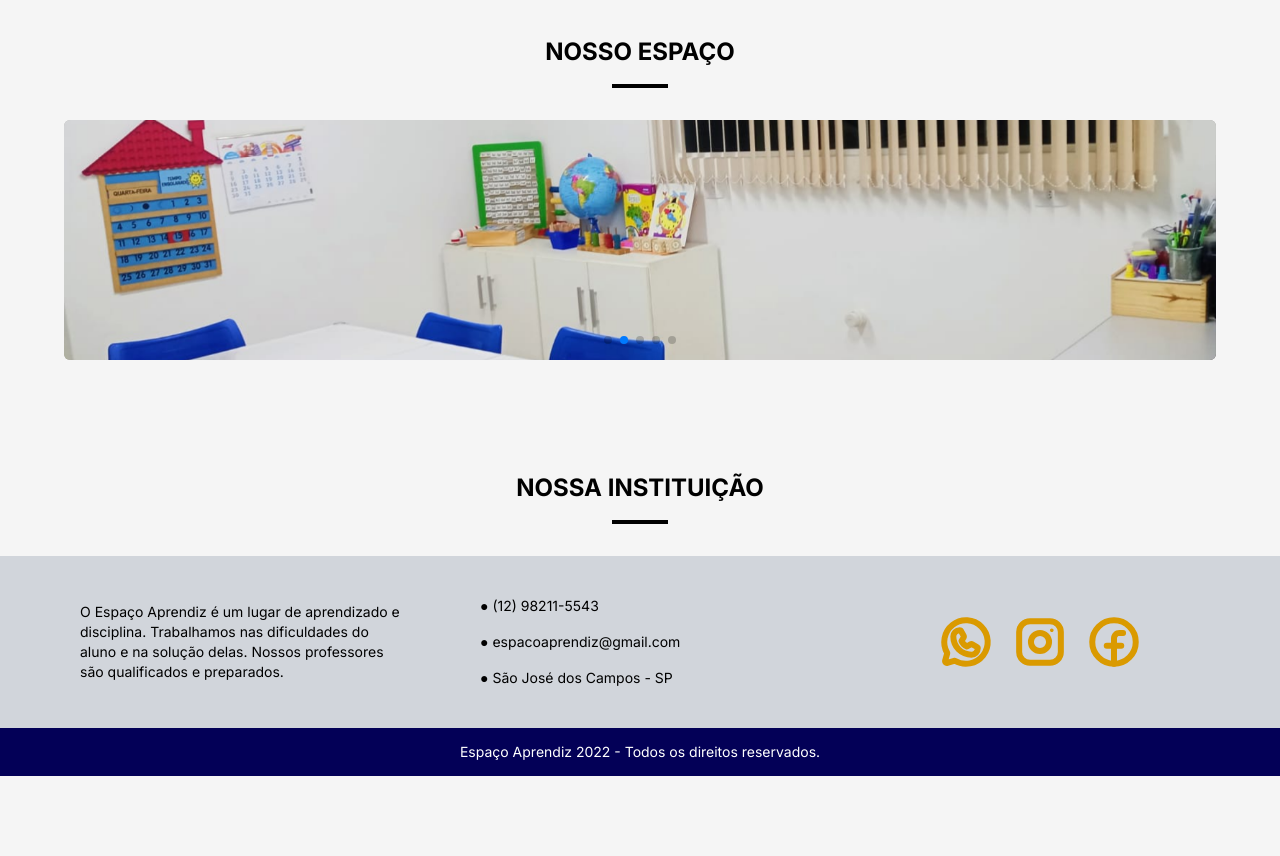
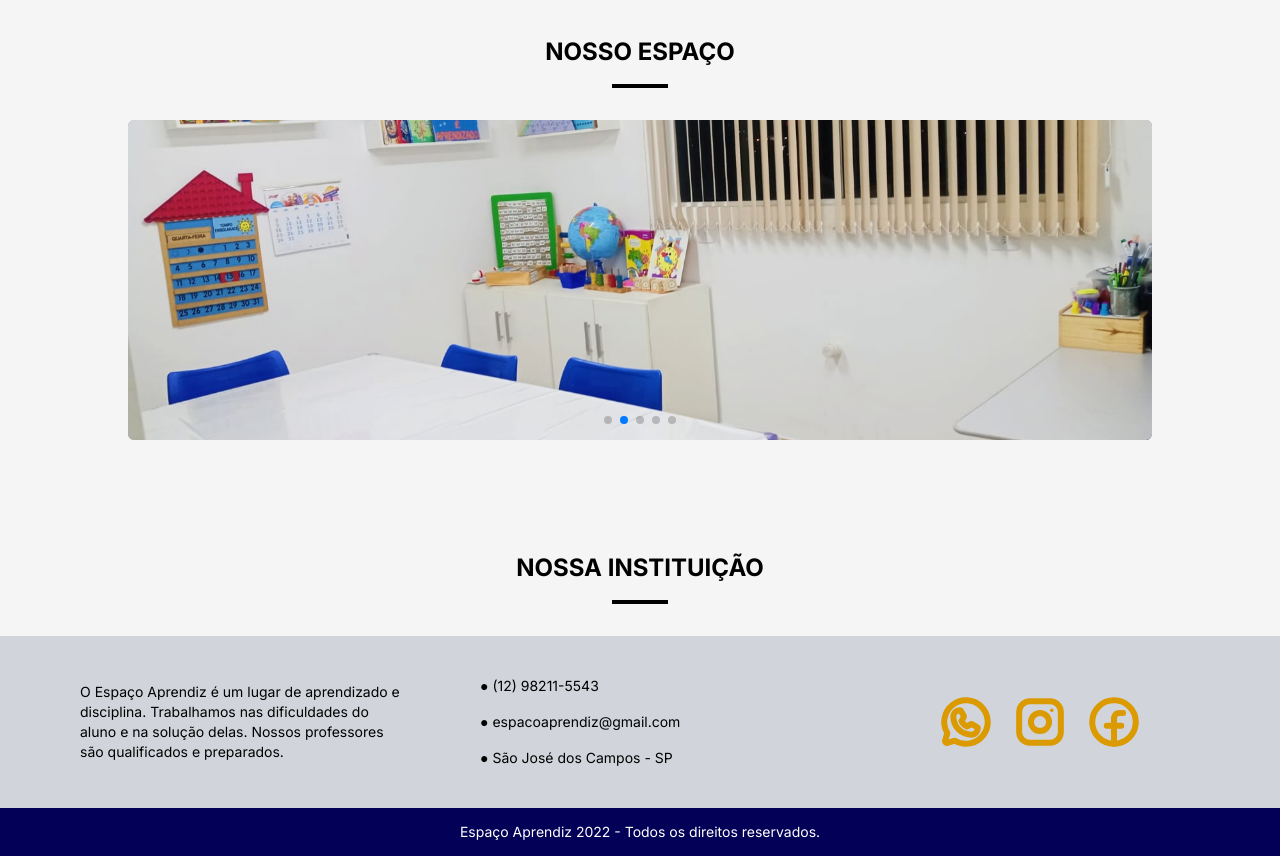
Before and after one commit to Renan-Zanin/espaco-aprendiz, a React (Vite) app: page / in a window 1280 px wide. Shown: the part 800-1656 px from the top of the page. Before the commit the page ends 1576 px from the top, so only its background shows below. Built offline with nearby package versions, Linux system fonts and the light colour scheme.

Commit message:
resize component

```diff
--- a/src/components/SwiperGallery.jsx
+++ b/src/components/SwiperGallery.jsx
@@ -31,7 +31,7 @@ export function SwiperGallery() {
         }}
         pagination={true}
         modules={[Autoplay, EffectCoverflow, Pagination]}
-        className="w-[90vw] h-[30vh] rounded-md"
+        className="w-[90vw] h-[40vh] max-w-[1024px] max-h-[420px] rounded-md"
       >
         <SwiperSlide className="flex items-center">
           <img src="./img/gallery1.jpeg" />
```
